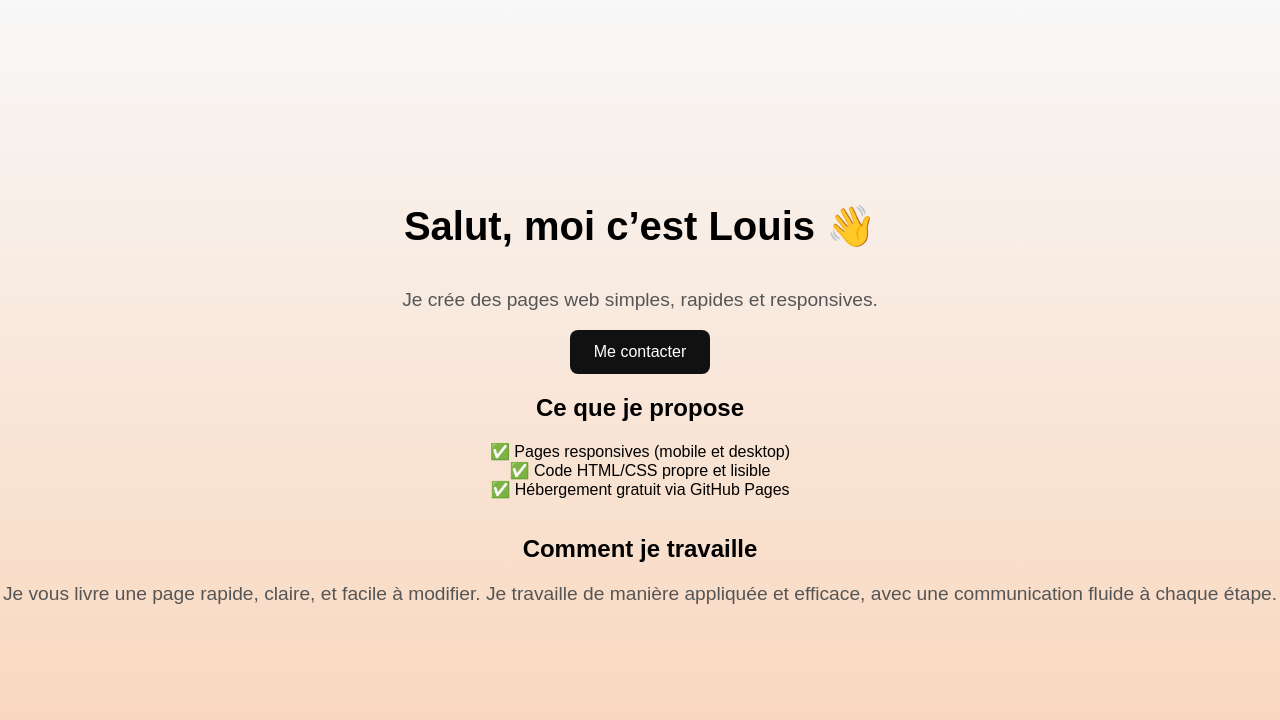
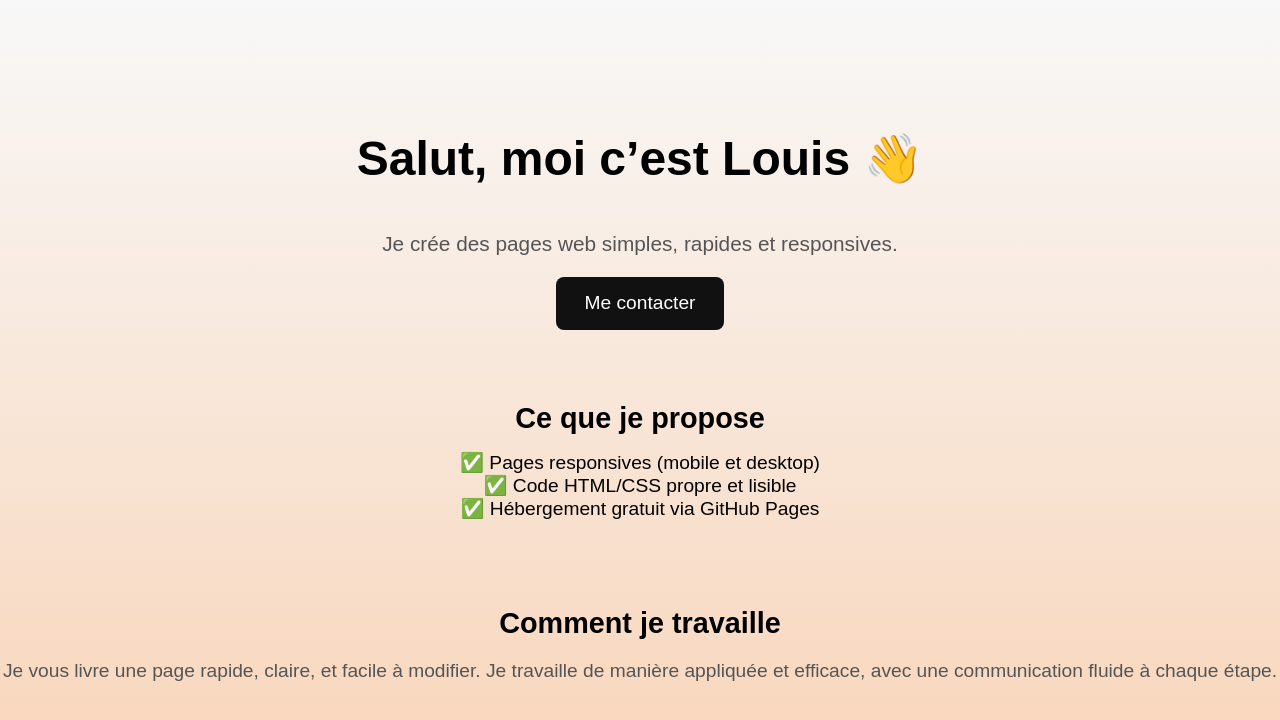
Before and after one commit to Loufouh/landing_page, a plain HTML site: page index.html in a window 1280 px wide. Drawn offline with Linux system fonts and the light colour scheme.

Commit message:
Improve style and desktop design

```diff
--- a/style.css
+++ b/style.css
@@ -15,14 +15,23 @@ body {
 }
 
 h1 {
-    font-size: 2.5em;
+    font-size: 3em;
+    margin-bottom: 0.5em;
+}
+
+h2 {
+    font-size: 1.8em;
     margin-bottom: 0.5em;
 }
 
 p {
-    font-size: 1.2em;
+    font-size: 1.3em;
     margin-bottom: 1em;
     color: #555;
+}
+
+section p {
+    font-size: 1.2em;
 }
 
 a.button {
@@ -32,10 +41,19 @@ a.button {
     text-decoration: none;
     border-radius: 8px;
     transition: background-color 0.3s;
+    font-size: 1.2em;
 }
 
 a.button:hover {
     background: #444;
+}
+
+section {
+    margin-top: 3em;
+}
+
+section ul li {
+    font-size: 1.2em;
 }
 
 @media (max-width: 600px) {
```
